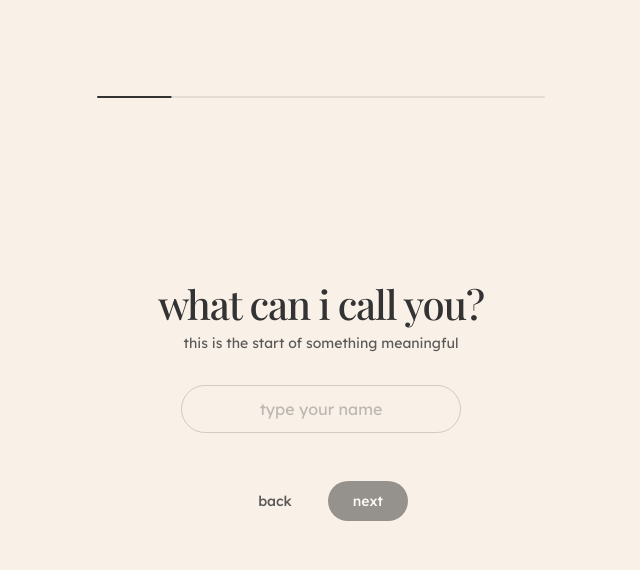
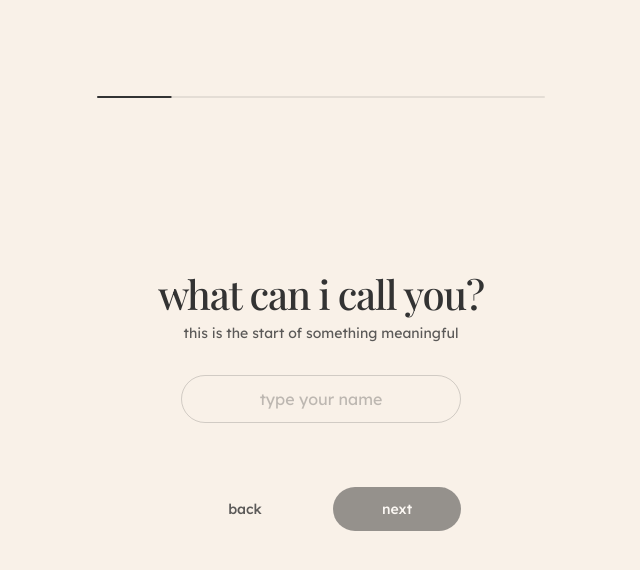
Before and after one commit to lolrazh/sage-mvp, a Next.js app: page /onboarding/1 in a window 1280 px wide. Shown: the top 570 px of the page, without its empty margins (319-959 px from the left). Built offline with nearby package versions, Linux system fonts and the light colour scheme; a web font is replaced by a local one.

Commit message:
fixed next and back button in page 1

```diff
--- a/src/app/onboarding/1/page.tsx
+++ b/src/app/onboarding/1/page.tsx
@@ -5,6 +5,7 @@ import { useOnboardingStore } from "@/lib/store";
 import { useRouter } from "next/navigation";
 import { Button } from "@/components/ui/button";
 import { Input } from "@/components/ui/input";
+import Link from "next/link";
 import { useState } from "react";
 
 export default function OnboardingName() {
@@ -29,26 +30,26 @@ export default function OnboardingName() {
           <Input
             value={name}
             onChange={(e) => setName(e.target.value)}
-            className="bg-transparent border rounded-full px-4 h-12 text-base focus-visible:ring-0 placeholder:text-[#333333]/30 text-center"
+            className="bg-transparent border border-[#333333]/50 rounded-full px-4 h-12 text-base focus-visible:ring-0 placeholder:text-[#333333]/30 text-center"
             placeholder="type your name"
             autoFocus
           />
         </div>
 
-        <div className="flex justify-center gap-3">
+        <div className="flex justify-center gap-6 pt-4">
           <Button
+            asChild
             variant="ghost"
-            size="default"
-            onClick={() => router.push("/")}
-            className="font-medium min-w-[80px]"
+            size="lg"
+            className="w-32 transition-opacity hover:opacity-70"
           >
-            <span>back</span>
+            <Link href="/">back</Link>
           </Button>
           <Button
-            size="default"
+            size="lg"
+            className="w-32 transition-all duration-300"
             disabled={!name.trim()}
             onClick={handleNext}
-            className="font-medium min-w-[80px] bg-[#333333] hover:bg-[#333333]/90"
           >
             next
           </Button>
--- a/src/app/onboarding/2/page.tsx
+++ b/src/app/onboarding/2/page.tsx
@@ -23,7 +23,7 @@ export default function OnboardingCulture() {
   return (
     <OnboardingLayout
       step={2}
-      title="which country are you from?"
+      title="where are you from?"
       subtitle="this helps me understand your perspective better"
     >
       <div className="space-y-10">
--- a/src/components/ui/country-dropdown.tsx
+++ b/src/components/ui/country-dropdown.tsx
@@ -85,7 +85,7 @@ const CountryDropdownComponent = (
     <Popover open={open} onOpenChange={setOpen}>
       <PopoverTrigger
         ref={ref}
-        className="w-full max-w-[280px] mx-auto bg-transparent border rounded-full px-4 h-12 text-base focus-visible:ring-0 placeholder:text-[#333333]/30 text-center flex items-center justify-between whitespace-nowrap disabled:cursor-not-allowed disabled:opacity-50 [&>span]:line-clamp-1 lowercase"
+        className="w-full max-w-[280px] mx-auto bg-transparent border border-[#333333]/50 rounded-full px-4 h-12 text-base focus-visible:ring-0 placeholder:text-[#333333]/30 text-center flex items-center justify-between whitespace-nowrap disabled:cursor-not-allowed disabled:opacity-50 [&>span]:line-clamp-1 lowercase"
         disabled={disabled}
         {...props}
       >
@@ -97,7 +97,7 @@ const CountryDropdownComponent = (
       <PopoverContent
         collisionPadding={10}
         side="bottom"
-        className="min-w-[280px] p-0 bg-[#F9F1E8] rounded-xl border-[#333333]/50"
+        className="min-w-[280px] p-0 bg-[#F9F1E8] rounded-xl border border-[#333333]/50"
         style={{
           '--scrollbar-width': '8px',
           '--scrollbar-track-bg': 'transparent',
@@ -118,7 +118,7 @@ const CountryDropdownComponent = (
                 .filter((x) => x.name)
                 .map((option, key: number) => (
                   <CommandItem
-                    className="flex items-center w-full gap-2 py-2 px-2 lowercase text-sm rounded-lg aria-selected:bg-[#333333] aria-selected:text-[#F9F1E8]"
+                    className="flex items-center w-full gap-2 py-2 px-2 lowercase text-sm rounded-lg hover:bg-[#333333]/10 aria-selected:bg-[#333333] aria-selected:text-[#F9F1E8]"
                     key={key}
                     onSelect={() => handleSelect(option)}
                   >
```
